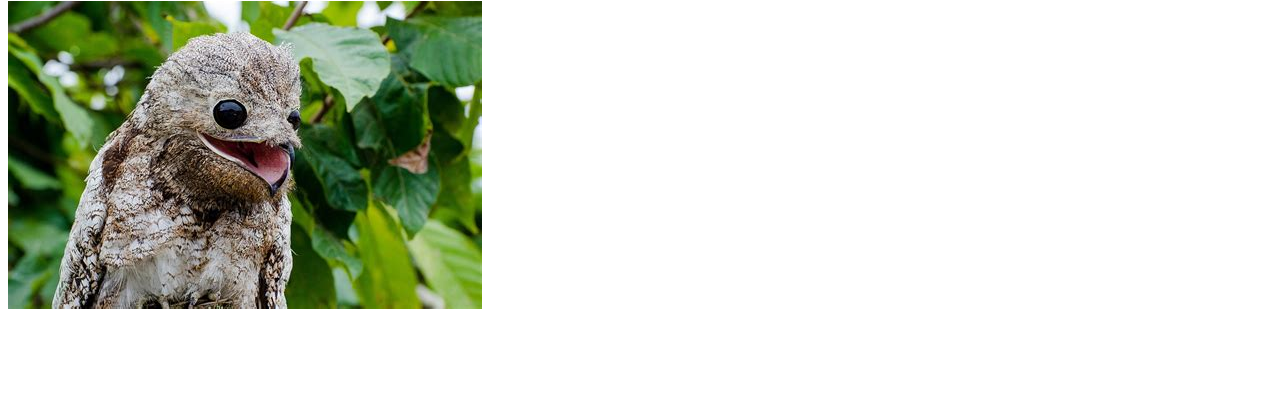
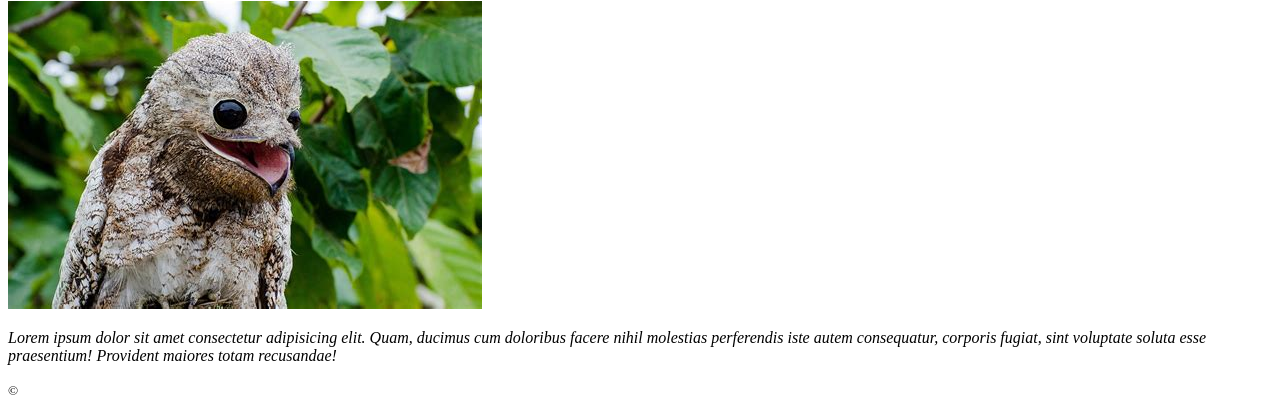
Before and after one commit to Photoglyph/BirdWatching, a plain HTML site: page index.html in a window 1280 px wide. Shown: the part 960-1367 px from the top of the page. Before the commit the page ends 1281 px from the top, so only its background shows below. Drawn offline with Linux system fonts and the light colour scheme.

Commit message:
Start <small> tag entry

```diff
--- a/index.html
+++ b/index.html
@@ -43,12 +43,21 @@
 
         <section>
             <h3>Some of Our Favorite Photos</h3>
-            <img src="./GreatEared Nightjar.jpg" alt="GreatEared Nightjar" width="345" height="360"/>
-            <img src="./Kookaburra.jpg" alt="Kookaburra" width="262" height="360"/>
-            <img src="./RedKite.jpg" alt="RedKite" width="420" height="360"/>
-            <img src="./GreatPotoo.jpg" alt="GreatPotoo"/>
-    </section>
+            <img src="./GreatEared Nightjar.jpg" alt="GreatEared Nightjar" width="345" height="360" />
+            <img src="./Kookaburra.jpg" alt="Kookaburra" width="262" height="360" />
+            <img src="./RedKite.jpg" alt="RedKite" width="420" height="360" />
+            <img src="./GreatPotoo.jpg" alt="GreatPotoo" />
+        </section>
     </main>
+
+    <footer>
+        <p>
+        <em>Lorem ipsum dolor sit amet consectetur adipisicing elit. Quam, ducimus cum doloribus facere nihil
+                molestias perferendis iste autem consequatur, corporis fugiat, sint voluptate soluta esse praesentium!
+                Provident maiores totam recusandae!</em>
+        </p>
+        <small>&copy;</small>
+    </footer>
 </body>
 
 </html>
```
